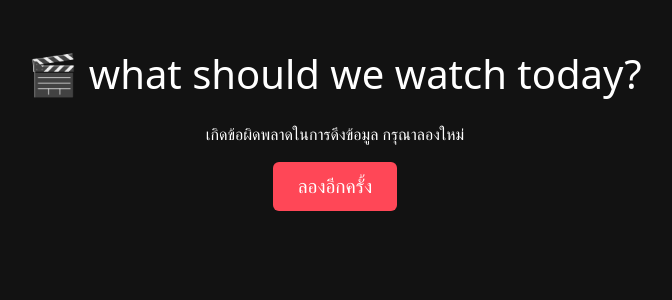
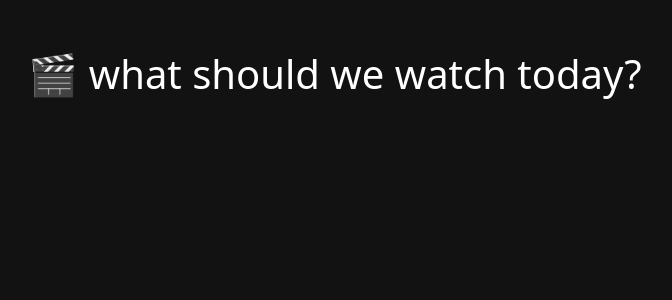
Before and after one commit to Quantum-exe/anime-randomizer, a Flask app: page / in a window 1280 px wide. Shown: the top 300 px of the page, without its empty margins (305-977 px from the left). Run offline with Flask 3, Linux system fonts and the light colour scheme; data that the repository does not hold is empty.

Commit message:
Update index.html

```diff
--- a/templates/index.html
+++ b/templates/index.html
@@ -30,8 +30,7 @@
             <a href="/" class="btn btn-random">Roll Again</a>
         </div>
         {% else %}
-            <p>เกิดข้อผิดพลาดในการดึงข้อมูล กรุณาลองใหม่</p>
-            <a href="/" class="btn btn-random">ลองอีกครั้ง</a>
+
         {% endif %}
     </div>
 
```
